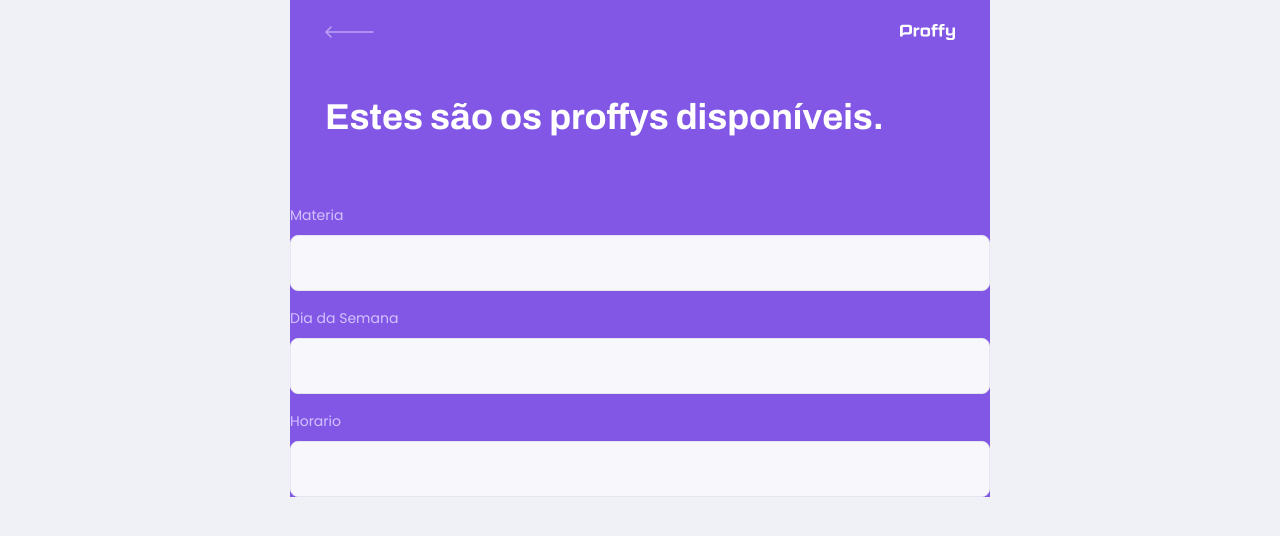
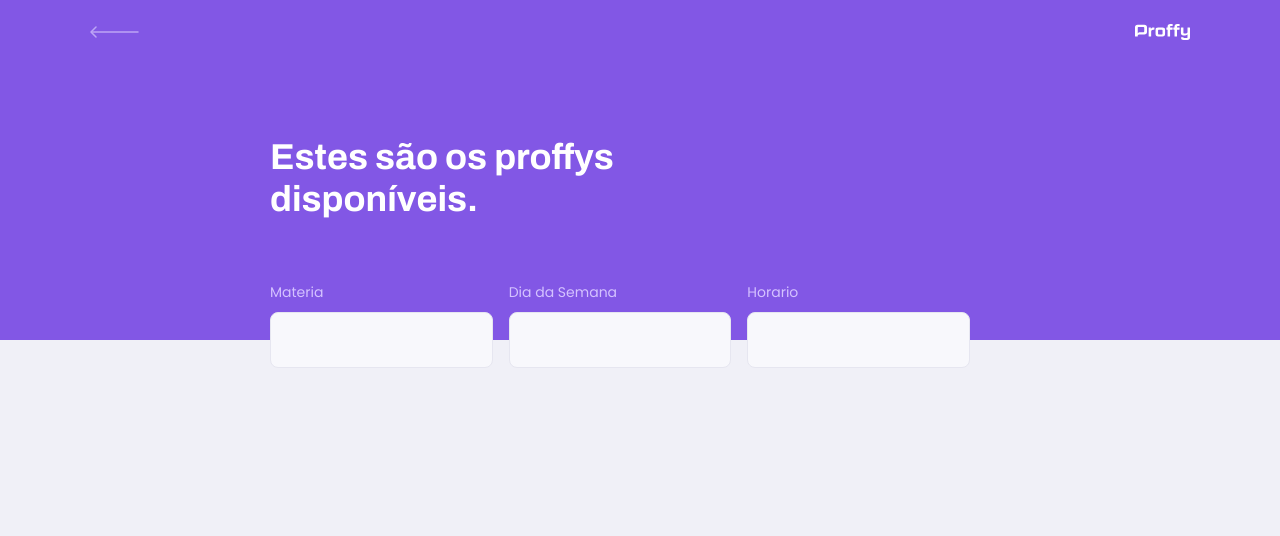
Before and after one commit to thaispaes/proffy, a React (Create React App) app: page /study in a window 1280 px wide. Shown: the top 536 px of the page. Built offline with nearby package versions, Linux system fonts and the light colour scheme.

Commit message:
add pesquisa dos proffys

```diff
--- a/src/components/PageHeader/index.tsx
+++ b/src/components/PageHeader/index.tsx
@@ -3,6 +3,8 @@
 
 import backIcon from '../../assets/images/icons/back.svg';
 import logoImg from '../../assets/images/logo.svg';
+
+import './styles.css';
 
 interface PageHeaderProps {
     title: string;
@@ -21,9 +23,8 @@
 
                 <div className="header-content">
                    <strong>{props.title}</strong>
+                {props.children}
                 </div>
-
-                {props.children}
             </header>
 
 
--- a/src/components/PageHeader/style.css
+++ b/src/components/PageHeader/styles.css
@@ -1,8 +1,3 @@
-#page-teacher-list {
-    width: 100vw;
-    height: 100vh;
-}
-
 .page-header {
     display: flex;
     flex-direction: column;
@@ -45,3 +40,28 @@
     line-height: 4.2rem;
     color: var(--color-title-in-primary);
 }
+
+@media (min-width: 700px){
+    .page-header {
+        height: 340px;
+    }
+
+    .page-header .top-bar-container {
+        max-width: 1100px;
+    }
+
+    .page-header .header-content {
+        flex: 1;
+        max-width:740px;
+        margin: 0 auto;
+        padding-bottom: 48px;
+        display: flex;
+        flex-direction: column;
+        justify-content: center;
+        align-items: flex-start;
+    }
+
+    .page-header .header-content strong {
+        max-width: 350px;
+    }
+}
--- a/src/pages/TeacherList/index.tsx
+++ b/src/pages/TeacherList/index.tsx
@@ -25,6 +25,8 @@
                    </div>
                    </form>
             </ PageHeader>
+
+
         </div>
     )
 }
--- a/src/pages/TeacherList/styles.css
+++ b/src/pages/TeacherList/styles.css
@@ -1,49 +1,6 @@
 #page-teacher-list {
     width: 100vw;
     height: 100vh;
-}
-
-.page-header {
-    display: flex;
-    flex-direction: column;
-    background-color: var(--color-primary);
-}
-
-.page-header .top-bar-container{
-    width: 90%;
-    margin: 0 auto;
-    display: flex;
-    justify-content: space-between;
-
-    align-items: center;
-    color: var(--color-text-in-primary);
-    padding: 1.6rem 0;
-}
-
-.page-header .top-bar-container a{
-    height: 3.2rem;
-    transition: opacity 0.2s;
-}
-
-.page-header .top-bar-container a:hover{
-    opacity: 0.6;
-}
-
-.page-header .top-bar-container > img {
-    height: 1.6rem;
-}
-
-.page-header .header-content {
-    width: 90%;
-    margin: 0 auto;
-    position: relative;
-    margin: 3.2rem auto;
-}
-
-.page-header .header-content strong{
-    font: 700 3.6rem Archivo;
-    line-height: 4.2rem;
-    color: var(--color-title-in-primary);
 }
 
 #search-teachers{
@@ -88,3 +45,21 @@
     right: 1.6rem;
     bottom: 0;
 }
+
+@media (min-width: 700px){
+    #page-teacher-list {
+        max-width: 100vw;
+    }
+
+    #search-teachers {
+        display: grid;
+        grid-template-columns: repeat(3, 1fr);
+        column-gap: 16px;
+        position: absolute;
+        bottom: -28px;
+    }
+
+    #search-teachers .input-block + .input-block {
+        margin-top: 0;
+    }
+}
```
